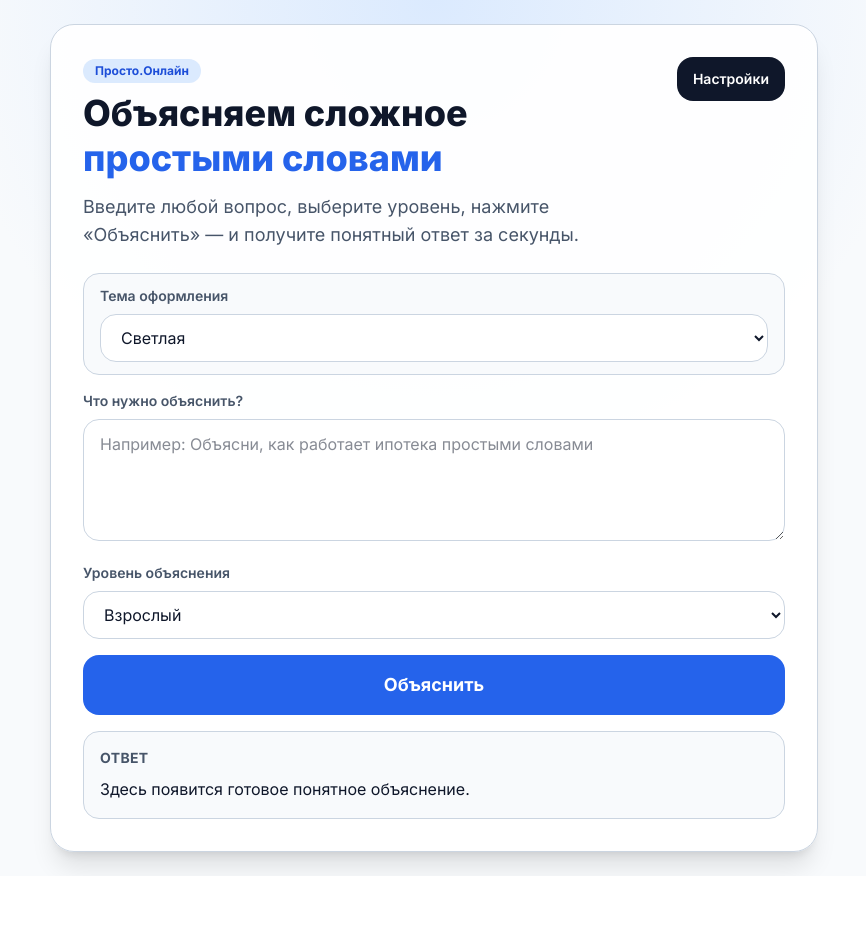
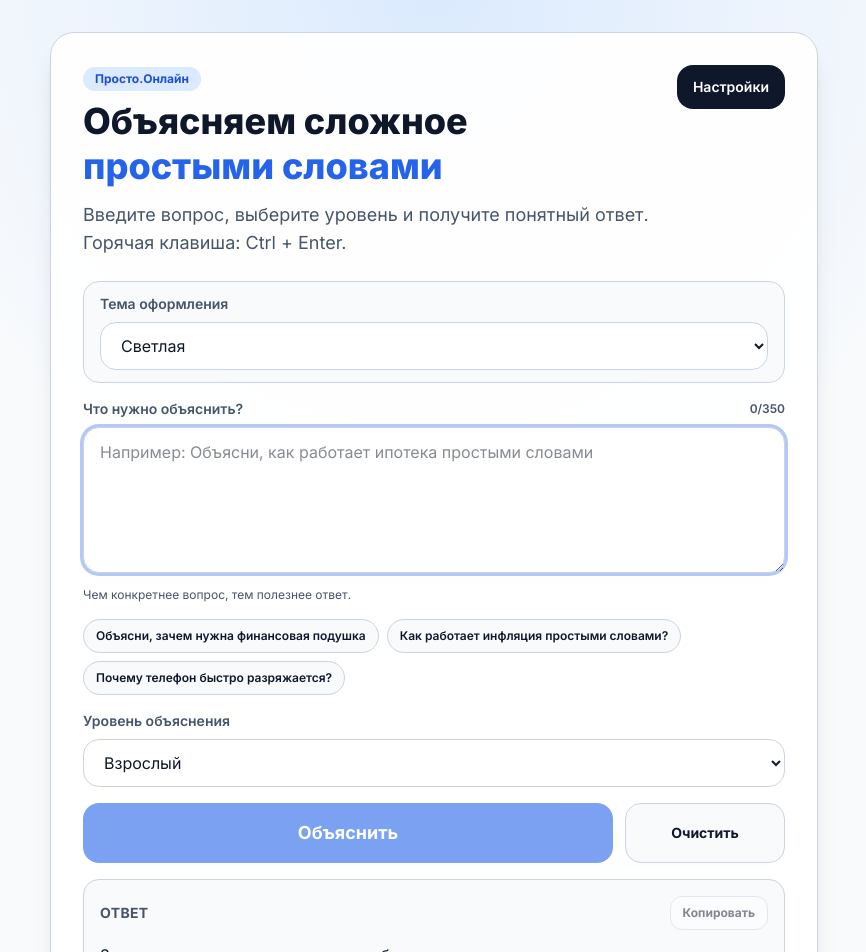
Before and after one commit to ARTEMKOPIK/Prosto-Online, a React (Vite) app: page / in a window 1280 px wide. Shown: the top 952 px of the page, without its empty margins (206-1072 px from the left). Before the commit the page ends 876 px from the top, so only its background shows below. Built offline with nearby package versions, Linux system fonts and the light colour scheme.

Commit message:
Improve UX flow, accessibility, and interaction feedback

```diff
--- a/index.html
+++ b/index.html
@@ -1,10 +1,11 @@
 <!doctype html>
-<html lang="en">
+<html lang="ru">
   <head>
     <meta charset="UTF-8" />
     <link rel="icon" type="image/svg+xml" href="/vite.svg" />
     <meta name="viewport" content="width=device-width, initial-scale=1.0" />
-    <title>temp-app</title>
+    <meta name="description" content="Просто.Онлайн — сервис, который объясняет сложные вещи простыми словами под ваш уровень." />
+    <title>Просто.Онлайн — объяснения без занудства</title>
   </head>
   <body>
     <div id="root"></div>
--- a/src/App.jsx
+++ b/src/App.jsx
@@ -1,7 +1,9 @@
-import { useEffect, useMemo, useState } from 'react'
+import { useEffect, useMemo, useRef, useState } from 'react'
 
 const API_KEY_STORAGE = 'prosto-online-groq-key'
 const THEME_STORAGE = 'prosto-online-theme'
+const LEVEL_STORAGE = 'prosto-online-level'
+const MAX_QUESTION_LENGTH = 350
 
 const levelPrompts = {
   child:
@@ -32,25 +34,39 @@ const themeOptions = [
   { value: 'neon', label: 'Неон' },
 ]
 
+const quickExamples = [
+  'Объясни, зачем нужна финансовая подушка',
+  'Как работает инфляция простыми словами?',
+  'Почему телефон быстро разряжается?',
+]
+
 function App() {
   const [question, setQuestion] = useState('')
   const [level, setLevel] = useState('adult')
   const [answer, setAnswer] = useState('')
   const [loading, setLoading] = useState(false)
   const [error, setError] = useState('')
+  const [status, setStatus] = useState('')
   const [showSettings, setShowSettings] = useState(false)
   const [apiKeyInput, setApiKeyInput] = useState('')
   const [savedApiKey, setSavedApiKey] = useState('')
   const [theme, setTheme] = useState('light')
 
+  const questionRef = useRef(null)
+  const settingsPanelRef = useRef(null)
+
   useEffect(() => {
     const key = localStorage.getItem(API_KEY_STORAGE) || ''
     const savedTheme = localStorage.getItem(THEME_STORAGE) || 'light'
+    const savedLevel = localStorage.getItem(LEVEL_STORAGE) || 'adult'
+
     const hasTheme = themeOptions.some((option) => option.value === savedTheme)
+    const hasLevel = Object.hasOwn(levelLabels, savedLevel)
 
     setSavedApiKey(key)
     setApiKeyInput(key)
     setTheme(hasTheme ? savedTheme : 'light')
+    setLevel(hasLevel ? savedLevel : 'adult')
   }, [])
 
   useEffect(() => {
@@ -58,7 +74,23 @@ function App() {
     localStorage.setItem(THEME_STORAGE, theme)
   }, [theme])
 
+  useEffect(() => {
+    localStorage.setItem(LEVEL_STORAGE, level)
+  }, [level])
+
+  useEffect(() => {
+    if (showSettings) {
+      settingsPanelRef.current?.focus()
+      return
+    }
+
+    questionRef.current?.focus()
+  }, [showSettings])
+
   const hasApiKey = useMemo(() => savedApiKey.trim().length > 0, [savedApiKey])
+  const trimmedQuestion = question.trim()
+  const canExplain = trimmedQuestion.length > 3 && !loading
+  const questionLength = question.length
 
   const saveApiKey = () => {
     const cleaned = apiKeyInput.trim()
@@ -66,11 +98,25 @@ function App() {
     setSavedApiKey(cleaned)
     setShowSettings(false)
     setError('')
+    setStatus(cleaned ? 'Ключ сохранён. Можно получать объяснения.' : 'Ключ удалён из браузера.')
+  }
+
+  const copyAnswer = async () => {
+    if (!answer.trim()) {
+      return
+    }
+
+    try {
+      await navigator.clipboard.writeText(answer)
+      setStatus('Ответ скопирован. Можно вставить в заметки или чат.')
+    } catch {
+      setError('Не получилось скопировать автоматически. Выделите текст вручную.')
+    }
   }
 
   const explain = async () => {
-    if (!question.trim()) {
-      setError('Напишите вопрос — и я сразу объясню без занудства 🙂')
+    if (trimmedQuestion.length < 4) {
+      setError('Добавьте чуть больше деталей (минимум 4 символа), и я всё разложу по полочкам.')
       return
     }
 
@@ -82,6 +128,7 @@ function App() {
 
     setLoading(true)
     setError('')
+    setStatus('')
     setAnswer('')
 
     try {
@@ -101,7 +148,7 @@ function App() {
             },
             {
               role: 'user',
-              content: `Объясни это понятно: ${question}`,
+              content: `Объясни это понятно: ${trimmedQuestion}`,
             },
           ],
         }),
@@ -139,6 +186,7 @@ function App() {
       }
 
       setAnswer(text)
+      setStatus('Готово! Ответ ниже. Если нужно — скопируйте одной кнопкой.')
     } catch (err) {
       setError(err.message || 'Что-то пошло не так, но мы уже почти у цели. Попробуйте ещё раз.')
     } finally {
@@ -146,38 +194,52 @@ function App() {
     }
   }
 
+  const onQuestionKeyDown = (event) => {
+    if ((event.ctrlKey || event.metaKey) && event.key === 'Enter') {
+      event.preventDefault()
+      if (canExplain) {
+        explain()
+      }
+    }
+  }
+
+  const closeOnEscape = (event) => {
+    if (event.key === 'Escape') {
+      setShowSettings(false)
+    }
+  }
+
   return (
-    <div className="min-h-screen bg-app px-4 py-6 text-main transition-colors sm:px-6">
+    <div className="min-h-screen bg-app px-4 py-6 text-main transition-colors sm:px-6 sm:py-8">
       <div className="mx-auto max-w-3xl rounded-3xl border border-main bg-card p-5 shadow-xl transition-colors sm:p-8">
-        <div className="mb-6 flex items-start justify-between gap-4">
+        <div className="mb-6 flex flex-col gap-4 sm:flex-row sm:items-start sm:justify-between">
           <div>
-            <p className="mb-2 inline-flex rounded-full bg-badge px-3 py-1 text-xs font-bold text-badge-text">
-              Просто.Онлайн
-            </p>
+            <p className="mb-2 inline-flex rounded-full bg-badge px-3 py-1 text-xs font-bold text-badge-text">Просто.Онлайн</p>
             <h1 className="text-3xl font-extrabold leading-tight sm:text-4xl">
               Объясняем сложное
               <span className="text-accent"> простыми словами</span>
             </h1>
             <p className="mt-3 text-base text-soft sm:text-lg">
-              Введите любой вопрос, выберите уровень, нажмите «Объяснить» — и получите понятный ответ за секунды.
+              Введите вопрос, выберите уровень и получите понятный ответ. Горячая клавиша: Ctrl + Enter.
             </p>
           </div>
           <button
             type="button"
             onClick={() => setShowSettings(true)}
-            className="shrink-0 rounded-2xl bg-main-button px-4 py-3 text-sm font-semibold text-main-button-text transition hover:opacity-90"
+            className="focus-ring shrink-0 rounded-2xl bg-main-button px-4 py-3 text-sm font-semibold text-main-button-text transition hover:opacity-90"
           >
             Настройки
           </button>
         </div>
 
         <div className="mb-4 rounded-2xl border border-main bg-card-soft px-4 py-3">
-          <label className="block">
+          <label className="block" htmlFor="theme-select">
             <span className="mb-2 block text-sm font-semibold text-soft">Тема оформления</span>
             <select
+              id="theme-select"
               value={theme}
               onChange={(e) => setTheme(e.target.value)}
-              className="w-full rounded-2xl border border-main bg-input px-4 py-3 text-base text-main outline-none ring-accent/30 transition focus:ring"
+              className="focus-ring w-full rounded-2xl border border-main bg-input px-4 py-3 text-base text-main"
             >
               {themeOptions.map((option) => (
                 <option key={option.value} value={option.value}>
@@ -189,23 +251,49 @@ function App() {
         </div>
 
         <div className="space-y-4">
-          <label className="block">
-            <span className="mb-2 block text-sm font-semibold text-soft">Что нужно объяснить?</span>
+          <label className="block" htmlFor="question-input">
+            <div className="mb-2 flex items-center justify-between gap-2">
+              <span className="block text-sm font-semibold text-soft">Что нужно объяснить?</span>
+              <span className={`text-xs font-semibold ${questionLength > MAX_QUESTION_LENGTH ? 'text-rose-600' : 'text-soft'}`}>
+                {questionLength}/{MAX_QUESTION_LENGTH}
+              </span>
+            </div>
             <textarea
+              ref={questionRef}
+              id="question-input"
               value={question}
-              onChange={(e) => setQuestion(e.target.value)}
-              rows={4}
+              onChange={(e) => setQuestion(e.target.value.slice(0, MAX_QUESTION_LENGTH + 25))}
+              onKeyDown={onQuestionKeyDown}
+              rows={5}
               placeholder="Например: Объясни, как работает ипотека простыми словами"
-              className="w-full rounded-2xl border border-main bg-input px-4 py-3 text-base text-main outline-none ring-accent/30 transition focus:ring"
+              className="focus-ring w-full rounded-2xl border border-main bg-input px-4 py-3 text-base text-main"
+              aria-describedby="question-help"
             />
+            <p id="question-help" className="mt-2 text-xs text-soft">
+              Чем конкретнее вопрос, тем полезнее ответ.
+            </p>
           </label>
 
-          <label className="block">
+          <div className="flex flex-wrap gap-2">
+            {quickExamples.map((example) => (
+              <button
+                key={example}
+                type="button"
+                onClick={() => setQuestion(example)}
+                className="focus-ring rounded-full border border-main bg-card-soft px-3 py-2 text-xs font-semibold text-main transition hover:-translate-y-0.5 hover:opacity-95"
+              >
+                {example}
+              </button>
+            ))}
+          </div>
+
+          <label className="block" htmlFor="level-select">
             <span className="mb-2 block text-sm font-semibold text-soft">Уровень объяснения</span>
             <select
+              id="level-select"
               value={level}
               onChange={(e) => setLevel(e.target.value)}
-              className="w-full rounded-2xl border border-main bg-input px-4 py-3 text-base text-main outline-none ring-accent/30 transition focus:ring"
+              className="focus-ring w-full rounded-2xl border border-main bg-input px-4 py-3 text-base text-main"
             >
               {Object.entries(levelLabels).map(([value, label]) => (
                 <option key={value} value={value}>
@@ -215,47 +303,106 @@ function App() {
             </select>
           </label>
 
+          <div className="flex flex-col gap-3 sm:flex-row">
             <button
               type="button"
               onClick={explain}
-            disabled={loading}
-            className="w-full rounded-2xl bg-accent px-5 py-4 text-lg font-bold text-accent-text transition hover:brightness-110 disabled:cursor-not-allowed disabled:opacity-60"
+              disabled={!canExplain}
+              className="focus-ring flex w-full items-center justify-center gap-2 rounded-2xl bg-accent px-5 py-4 text-lg font-bold text-accent-text transition hover:brightness-110 disabled:cursor-not-allowed disabled:opacity-60"
             >
-            {loading ? 'Объясняю...' : 'Объяснить'}
+              {loading && <span className="loader-dot" aria-hidden="true" />}
+              {loading ? 'Объясняю…' : 'Объяснить'}
             </button>
 
+            <button
+              type="button"
+              onClick={() => {
+                setQuestion('')
+                setAnswer('')
+                setError('')
+                setStatus('')
+              }}
+              className="focus-ring w-full rounded-2xl border border-main bg-card-soft px-5 py-4 text-sm font-bold text-main transition hover:opacity-90 sm:max-w-40"
+            >
+              Очистить
+            </button>
+          </div>
+
           {error && (
-            <div className="rounded-2xl border border-rose-300 bg-rose-100 px-4 py-3 text-sm font-medium text-rose-800">
+            <div role="alert" className="rounded-2xl border border-rose-300 bg-rose-100 px-4 py-3 text-sm font-medium text-rose-800">
               {error}
             </div>
           )}
 
-          <div className="rounded-2xl border border-main bg-card-soft p-4">
-            <h2 className="mb-2 text-sm font-bold uppercase tracking-wide text-soft">Ответ</h2>
+          {status && (
+            <p role="status" aria-live="polite" className="rounded-2xl border border-emerald-300 bg-emerald-100 px-4 py-3 text-sm font-semibold text-emerald-800">
+              {status}
+            </p>
+          )}
+
+          <div className="rounded-2xl border border-main bg-card-soft p-4" aria-live="polite">
+            <div className="mb-3 flex items-center justify-between gap-2">
+              <h2 className="text-sm font-bold uppercase tracking-wide text-soft">Ответ</h2>
+              <button
+                type="button"
+                onClick={copyAnswer}
+                disabled={!answer.trim()}
+                className="focus-ring rounded-xl border border-main bg-input px-3 py-2 text-xs font-bold text-main transition hover:opacity-90 disabled:cursor-not-allowed disabled:opacity-50"
+              >
+                Копировать
+              </button>
+            </div>
+
+            {loading ? (
+              <div className="space-y-2" aria-hidden="true">
+                <div className="h-4 w-11/12 rounded bg-main/10" />
+                <div className="h-4 w-full rounded bg-main/10" />
+                <div className="h-4 w-10/12 rounded bg-main/10" />
+              </div>
+            ) : (
               <p className="whitespace-pre-wrap text-base leading-relaxed text-main">
                 {answer || 'Здесь появится готовое понятное объяснение.'}
               </p>
+            )}
           </div>
         </div>
       </div>
 
       {showSettings && (
-        <div className="fixed inset-0 z-50 flex items-center justify-center bg-overlay p-4">
-          <div className="w-full max-w-lg rounded-3xl border border-main bg-card p-6 shadow-2xl">
-            <h3 className="text-2xl font-extrabold">Настройки Groq</h3>
+        <div
+          className="fixed inset-0 z-50 flex items-center justify-center bg-overlay p-4"
+          onClick={(event) => {
+            if (event.target === event.currentTarget) {
+              setShowSettings(false)
+            }
+          }}
+          onKeyDown={closeOnEscape}
+        >
+          <div
+            ref={settingsPanelRef}
+            tabIndex={-1}
+            className="w-full max-w-lg rounded-3xl border border-main bg-card p-6 shadow-2xl focus:outline-none"
+            role="dialog"
+            aria-modal="true"
+            aria-labelledby="settings-title"
+          >
+            <h3 id="settings-title" className="text-2xl font-extrabold">
+              Настройки Groq
+            </h3>
             <p className="mt-2 text-sm text-soft">
               Вставьте ключ один раз — мы сохраним его в этом браузере. Получить ключ можно в личном кабинете:
               <span className="font-semibold"> https://console.groq.com/keys</span>
             </p>
 
-            <label className="mt-4 block">
+            <label className="mt-4 block" htmlFor="api-key">
               <span className="mb-2 block text-sm font-semibold text-soft">Groq API Key</span>
               <input
+                id="api-key"
                 type="password"
                 value={apiKeyInput}
                 onChange={(e) => setApiKeyInput(e.target.value)}
                 placeholder="gsk_..."
-                className="w-full rounded-2xl border border-main bg-input px-4 py-3 text-base text-main outline-none ring-accent/30 transition focus:ring"
+                className="focus-ring w-full rounded-2xl border border-main bg-input px-4 py-3 text-base text-main"
               />
             </label>
 
@@ -263,14 +410,14 @@ function App() {
               <button
                 type="button"
                 onClick={() => setShowSettings(false)}
-                className="rounded-2xl border border-main bg-card-soft px-4 py-3 text-sm font-semibold text-main transition hover:opacity-90"
+                className="focus-ring rounded-2xl border border-main bg-card-soft px-4 py-3 text-sm font-semibold text-main transition hover:opacity-90"
               >
                 Отмена
               </button>
               <button
                 type="button"
                 onClick={saveApiKey}
-                className="rounded-2xl bg-accent px-4 py-3 text-sm font-bold text-accent-text transition hover:brightness-110"
+                className="focus-ring rounded-2xl bg-accent px-4 py-3 text-sm font-bold text-accent-text transition hover:brightness-110"
               >
                 Сохранить ключ
               </button>
--- a/src/index.css
+++ b/src/index.css
@@ -167,3 +167,27 @@ body {
 .bg-input { background: var(--color-input); }
 .bg-overlay { background: var(--color-overlay); }
 .shadow-main { --tw-shadow-color: color-mix(in srgb, var(--color-main) 35%, transparent); }
+
+.focus-ring {
+  outline: none;
+  transition: box-shadow 0.2s ease, transform 0.2s ease;
+}
+
+.focus-ring:focus-visible {
+  box-shadow: 0 0 0 3px color-mix(in srgb, var(--color-accent) 35%, transparent);
+}
+
+.loader-dot {
+  width: 16px;
+  height: 16px;
+  border-radius: 999px;
+  border: 2px solid color-mix(in srgb, var(--color-accent-text) 60%, transparent);
+  border-top-color: var(--color-accent-text);
+  animation: spin 0.8s linear infinite;
+}
+
+@keyframes spin {
+  to {
+    transform: rotate(360deg);
+  }
+}
```
Lines whose indentation alone changed are shown as unchanged.
